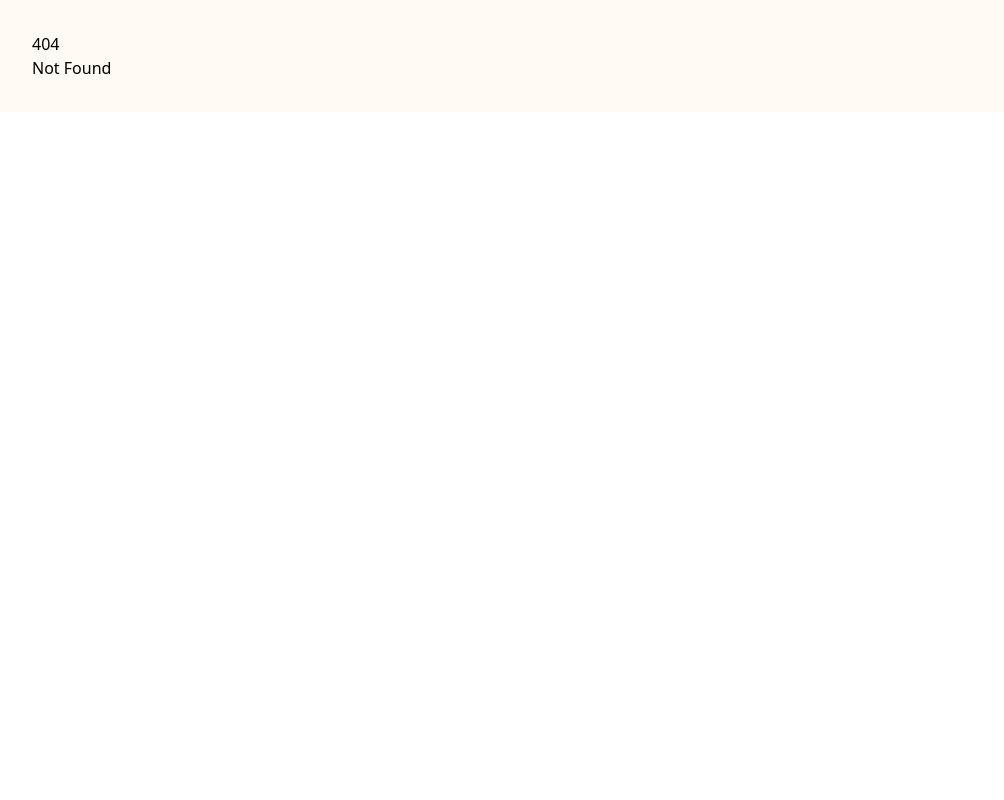
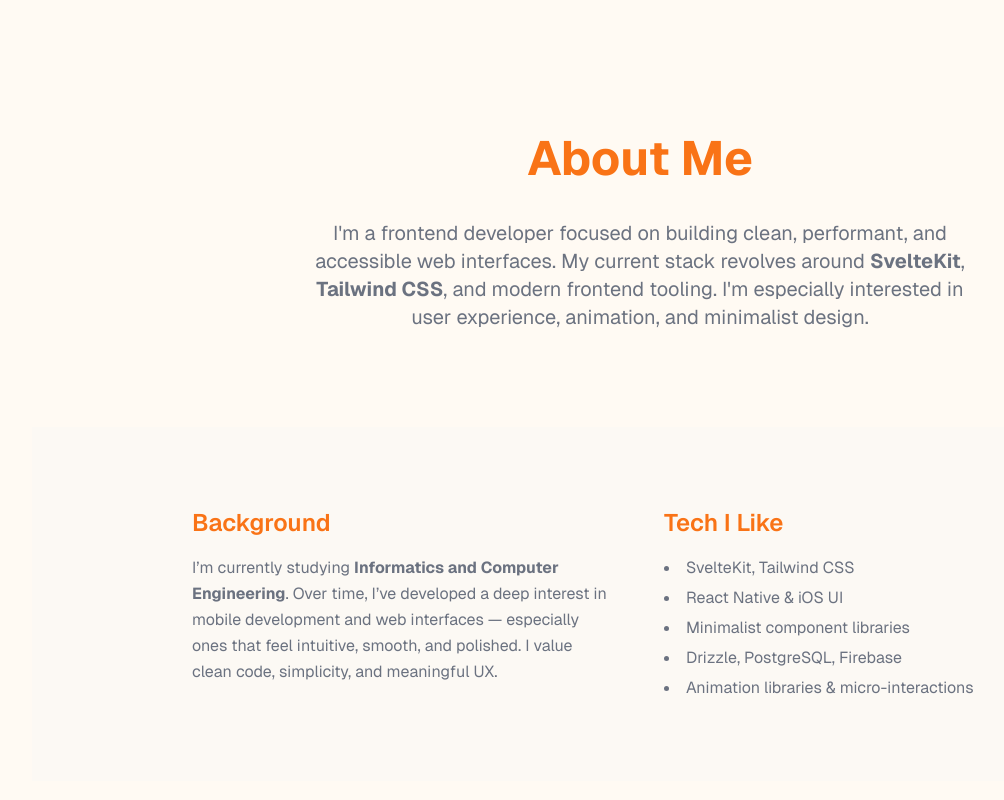
Before and after one commit to PedroLunet/pedrolunet.dev, a SvelteKit app: page /about in a window 1280 px wide. Before the commit this address had no page. Shown: the top 800 px of the page, without its empty margins (0-1004 px from the left). Built offline with nearby package versions, Linux system fonts and the light colour scheme.

Commit message:
added font and about me page layout

```diff
--- a/src/app.css
+++ b/src/app.css
@@ -1,6 +1,13 @@
 @import 'tailwindcss';
 @plugin '@tailwindcss/forms';
 @plugin '@tailwindcss/typography';
+
+@font-face {
+	font-family: 'Geist Sans';
+	src: url('/src/lib/fonts/Geist-VariableFont_wght.ttf') format('truetype');
+	font-weight: 100 900;
+	font-display: swap;
+}
 
 @theme {
 	/* Light Theme */
@@ -19,3 +26,27 @@
 	--color-border-dark: #475569;
 	--color-muted-dark: #94a3b8;
 }
+
+body {
+	background-color: var(--color-background);
+	font-family: 'Geist Sans', sans-serif;
+
+	-webkit-font-smoothing: antialiased;
+	-moz-osx-font-smoothing: grayscale;
+}
+
+/* Hide scrollbars while maintaining functionality */
+.hide-scrollbar {
+	-ms-overflow-style: none;
+	scrollbar-width: none;
+}
+.hide-scrollbar::-webkit-scrollbar {
+	display: none;
+}
+
+@variant dark {
+	body {
+		background-color: var(--color-background-dark);
+		color: var(--color-text-dark);
+	}
+}
--- /dev/null
+++ b/src/routes/about/+page.svelte
@@ -0,0 +1,61 @@
+<script>
+	import SplitText from '../../components/SplitText.svelte';
+</script>
+
+<section class="bg-background px-4 py-24 text-text dark:bg-background-dark dark:text-text-dark">
+	<div class="mx-auto max-w-3xl text-center">
+		<SplitText
+			text="About Me"
+			className="mb-6 text-4xl font-bold md:text-5xl leading-tight text-primary dark:text-primary-dark"
+			splitType="words"
+			delay={60}
+			duration={0.8}
+			ease="power3.out"
+			from={{ opacity: 0, y: 40 }}
+			to={{ opacity: 1, y: 0 }}
+			threshold={0.1}
+		/>
+
+		<p class="mx-auto max-w-2xl text-lg text-muted md:text-xl dark:text-muted-dark">
+			I'm a frontend developer focused on building clean, performant, and accessible web interfaces.
+			My current stack revolves around <strong>SvelteKit</strong>, <strong>Tailwind CSS</strong>,
+			and modern frontend tooling. I'm especially interested in user experience, animation, and
+			minimalist design.
+		</p>
+	</div>
+</section>
+
+<section class="bg-border/30 px-4 py-20 dark:bg-border-dark/30">
+	<div class="mx-auto grid max-w-4xl items-start gap-12 md:grid-cols-2">
+		<div>
+			<h2 class="mb-4 text-2xl font-semibold text-primary dark:text-primary-dark">Background</h2>
+			<p class="leading-relaxed text-muted dark:text-muted-dark">
+				I’m currently studying <strong>Informatics and Computer Engineering</strong>. Over time,
+				I’ve developed a deep interest in mobile development and web interfaces — especially ones
+				that feel intuitive, smooth, and polished. I value clean code, simplicity, and meaningful
+				UX.
+			</p>
+		</div>
+
+		<div>
+			<h2 class="mb-4 text-2xl font-semibold text-primary dark:text-primary-dark">Tech I Like</h2>
+			<ul class="list-inside list-disc space-y-1 leading-relaxed text-muted dark:text-muted-dark">
+				<li>SvelteKit, Tailwind CSS</li>
+				<li>React Native & iOS UI</li>
+				<li>Minimalist component libraries</li>
+				<li>Drizzle, PostgreSQL, Firebase</li>
+				<li>Animation libraries & micro-interactions</li>
+			</ul>
+		</div>
+	</div>
+</section>
+
+<section class="bg-background px-4 py-20 text-text dark:bg-background-dark dark:text-text-dark">
+	<div class="mx-auto max-w-2xl text-center">
+		<h2 class="mb-4 text-3xl font-semibold text-primary dark:text-primary-dark">Outside of Code</h2>
+		<p class="text-lg leading-relaxed text-muted dark:text-muted-dark">
+			I enjoy curating playlists, watching films on Letterboxd, and exploring creative interfaces.
+			Whether I’m designing a UI or cooking a meal, I find joy in detail and balance.
+		</p>
+	</div>
+</section>
```
Also changed, not shown: src/lib/fonts/Geist-VariableFont_wght.ttf (added), 1 other file (tests, documents, lock files or other folders).
